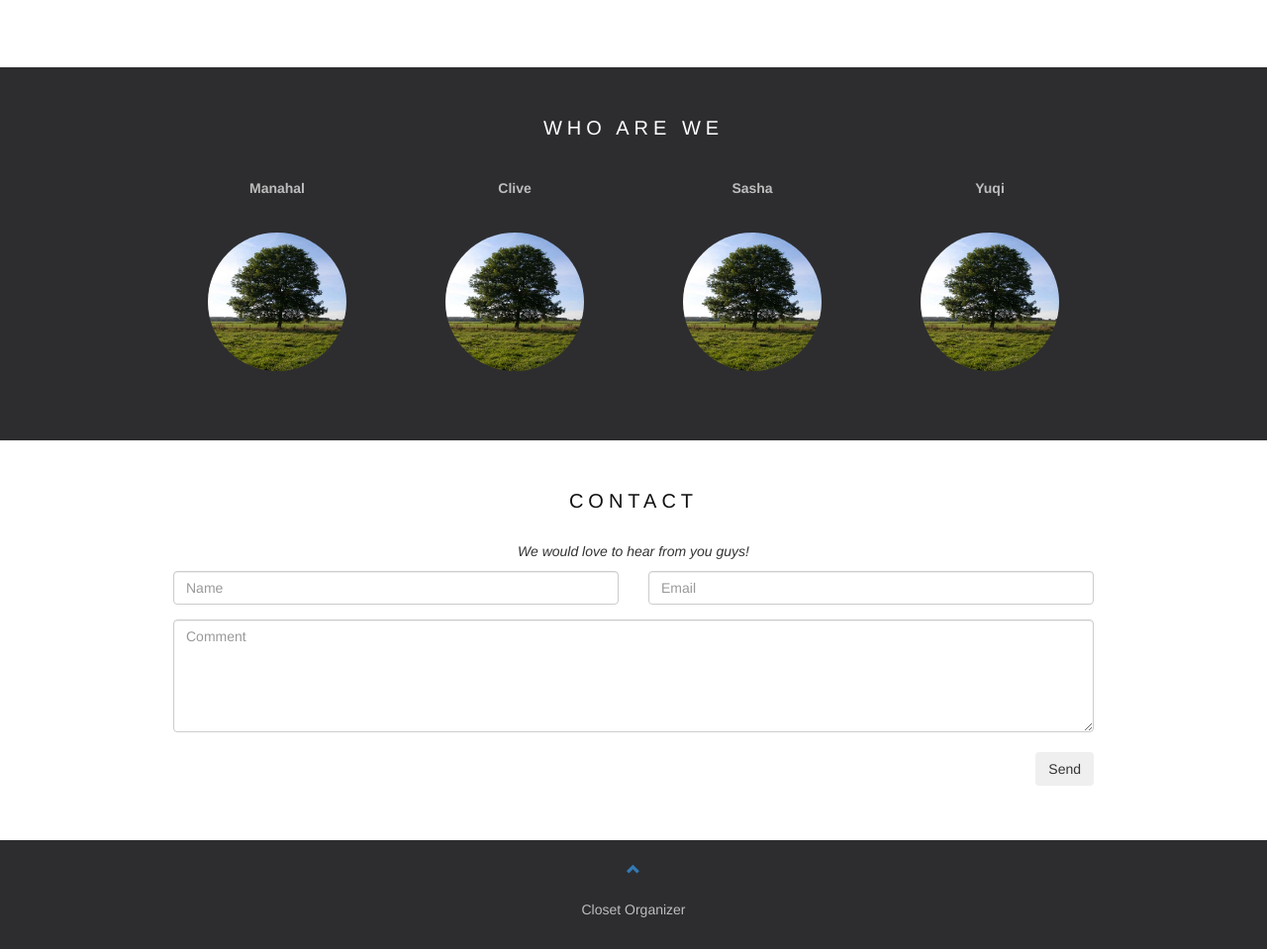
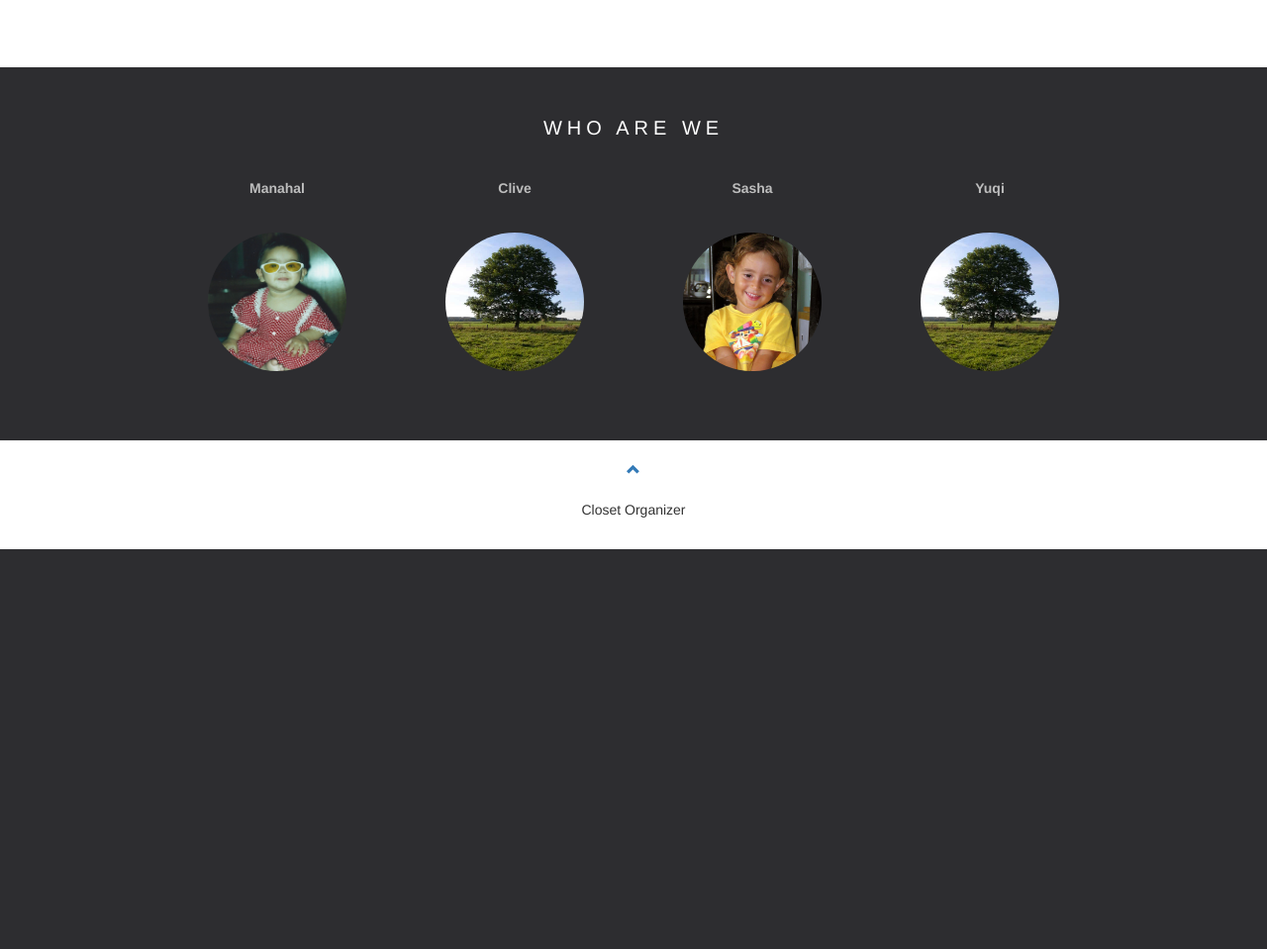
Before and after one commit to manahaltabassum/mantisShrimps, a Flask app: page / in a window 1280 px wide. Shown: the part 674-1633 px from the top of the page at 99% size. After the commit the page ends 1229 px from the top, so only its background shows below. Run offline with Flask 2, Linux system fonts and the light colour scheme; parts of the project's set-up code (start-up, migrations or seed data) failed here and were passed over; some libraries are stand-ins or nearby versions.

Commit message:
added images

```diff
--- a/dbb/templates/root.html
+++ b/dbb/templates/root.html
@@ -208,12 +208,12 @@
 	    <div class="col-sm-3">
 	      <p class="text-center"><center><strong>Manahal</strong></center></p><br>
 	      <a href="#manahal" data-toggle="collapse">
-		<center><img src="static/img4.jpg" class="img-circle person" alt="Random Name" width="150" height="150"></center>
+		<center><img src="static/manahalt.jpg" class="img-circle person" alt="Random Name" width="150" height="150"></center>
 	      </a>
 	      <div id="manahal" class="collapse">
-		<p>Guitarist and Lead Vocalist</p>
-		<p>Loves long walks on the beach</p>
-		<p>Member since 1988</p>
+		<p>Loves cake</p>
+		<p>Loves pasta</p>
+		<p>Wants to go kayaking</p>
 	      </div>
 	    </div>
 	    <div class="col-sm-3">
@@ -230,12 +230,12 @@
 	    <div class="col-sm-3">
 	      <p class="text-center"><center><strong>Sasha</strong></center></p><br>
 	      <a href="#sasha" data-toggle="collapse">
-		<center><img src="static/img4.jpg" class="img-circle person" alt="Random Name" width="150" height="150"></center>
+		<center><img src="static/s.jpg" class="img-circle person" alt="Random Name" width="150" height="150"></center>
 	      </a>
 	      <div id="sasha" class="collapse">
-		<p>Guitarist and Lead Vocalist</p>
-		<p>Loves long walks on the beach</p>
-		<p>Member since 1988</p>
+		<p>Appreciates music</p>
+		<p>Loves the beach</p>
+		<p>Loves sushi</p>
 	      </div>
 	    </div>
 	    <div class="col-sm-3">
@@ -252,30 +252,7 @@
 	  </div>
 	</div>
       </div>
-      <div id="contact" class="container">
-	<h3 class="text-center">CONTACT</h3>
-	<p class="text-center"><em>We would love to hear from you guys!</em></p>
-	<div class="row">
-	  <div class="col-md-12">
-	    <div class="row">
-              <div class="col-sm-6 form-group">
-		<input class="form-control" id="name" name="name" placeholder="Name" type="text" required>
-              </div>
-              <div class="col-sm-6 form-group">
-		<input class="form-control" id="email" name="email" placeholder="Email" type="email" required>
-              </div>
-	    </div>
-	    <textarea class="form-control" id="comments" name="comments" placeholder="Comment" rows="5"></textarea>
-	    <br>
-	    <div class="row">
-              <div class="col-md-12 form-group">
-		<button class="btn pull-right" type="submit">Send</button>
-              </div>
-	    </div>
-	  </div>
-	</div>
-      </div>
-      <div class="bg-1">
+      <div class="bg-2">
 	<footer class="text-center">
 	  <br>
 	  <a class="up-arrow" href="#myPage" data-toggle="tooltip" title="TO TOP">
```
Also changed, not shown: dbb/static/manahalt.JPG (added), dbb/static/s.jpg (added).
